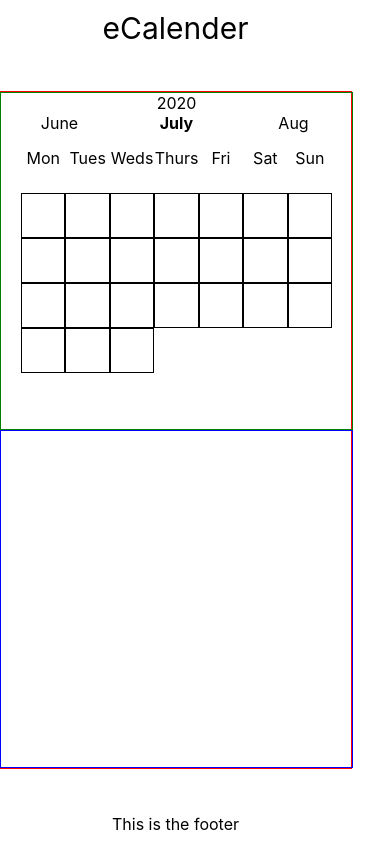
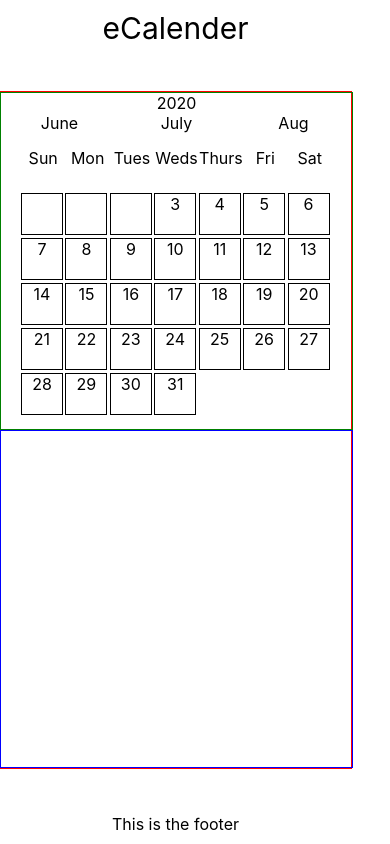
Before and after one commit to chingu-voyages/v20-geckos-team-05, a React (Create React App) app in the folder client/: page / in a window 390 px wide. Built offline with nearby package versions, Linux system fonts and the light colour scheme.

Commit message:
Add component and structure for calender display

```diff
--- a/client/src/App.css
+++ b/client/src/App.css
@@ -22,35 +22,6 @@ font-size: 30px;
  border: solid red 1px;
  display: flex;
  flex-direction: row;
-}
-
-.currentYear {
-  margin-bottom: 10px;
-}
-
-.calenderDisplay {
-  width: 50%;
-  height: 100%;
-  border: solid green 1px;
- }
-
-.monthsDisplay {
-  display: grid;
-  grid-template-columns: repeat(3, 1fr);
-  margin-bottom: 15px;
-}
-
-
-.daysDisplay {
-  margin-left: 20px;
-  margin-right: 20px;
-  display: grid;
-  grid-template-columns: repeat(7, 1fr);
-  grid-template-rows: repeat(6, 45px);
-}
-
-.day {
-  border: solid 1px black;
 }
 
 .eventsDisplay {
--- a/client/src/App.js
+++ b/client/src/App.js
@@ -2,30 +2,9 @@ import React from 'react';
 import logo from './logo.svg';
 import './App.css';
 
+import CalenderDisplay from './components/calenderDisplay/calenderDisplay';
+
 function App() {
-
-let today = new Date();
-let month = new Array();
-
-month[0] = "Jan";
-month[1] = "Feb";
-month[2] = "March";
-month[3] = "April";
-month[4] = "May";
-month[5] = "June";
-month[6] = "July";
-month[7] = "Aug";
-month[8] = "Sept";
-month[9] = "Oct";
-month[10] = "Nov";
-month[11] = "Dec";
-
-
-let currentMonth = month[today.getMonth()];
-let prevMonth = month[today.getMonth() - 1];
-let nextMonth = month[today.getMonth() + 1];
-let currentYear = today.getFullYear();
-
 
   return (
     <div className="app">
@@ -35,47 +14,7 @@ let currentYear = today.getFullYear();
         </div>
       </div>
       <div className="mainContainer">
-        <div className="calenderDisplay">
-          <div className="currrentYear">{currentYear}</div>
-          <div className="monthsDisplay">
-            <div>{prevMonth}</div>
-            <div><strong>{currentMonth}</strong></div>
-            <div>{nextMonth}</div>
-          </div>
-          <div className="daysDisplay">
-            <div>Mon</div>
-            <div>Tues</div>
-            <div>Weds</div>
-            <div>Thurs</div>
-            <div>Fri</div>
-            <div>Sat</div>
-            <div>Sun</div>
-            <div className="day"></div>
-            <div className="day"></div>
-            <div className="day"></div>
-            <div className="day"></div>
-            <div className="day"></div>
-            <div className="day"></div>
-            <div className="day"></div>
-            <div className="day"></div>
-            <div className="day"></div>
-            <div className="day"></div>
-            <div className="day"></div>
-            <div className="day"></div>
-            <div className="day"></div>
-            <div className="day"></div>
-            <div className="day"></div>
-            <div className="day"></div>
-            <div className="day"></div>
-            <div className="day"></div>
-            <div className="day"></div>
-            <div className="day"></div>
-            <div className="day"></div>
-            <div className="day"></div>
-            <div className="day"></div>
-            <div className="day"></div>
-          </div>
-        </div>
+        <CalenderDisplay/>
         <div className="eventsDisplay"></div>
         </div>
         <div className="footer">
@@ -84,5 +23,4 @@ let currentYear = today.getFullYear();
     </div>
   );
 }
-
 export default App;
--- /dev/null
+++ b/client/src/components/CalenderDisplay/calenderDisplay.js
@@ -0,0 +1,70 @@
+import React from 'react';
+import './calenderDisplay.styles.css';
+
+
+function CalenderDisplay() {
+
+    let today = new Date();
+    let currentMonth = today.getMonth();
+
+    const months = [
+      { key: 0, name: "Jan", days: 31, startday: 3 }, { key: 1, name: "Feb", days: 28, startday: 6 }, { key: 2, name: "March", days: 31, startday: 0},
+      { key: 3, name: "April", days: 30, startday: 3}, { key: 4,name: "May",days: 31, startday: 5}, { key: 5,name: "June", days: 30, startday: 1},
+      { key: 6, name: "July", days: 31, startday: 3}, { key: 7, name: "Aug", days: 31, startday: 6 }, { key: 8, name: "Sept", days: 30, startday: 2},
+      { key: 9, name: "Oct", days: 30, startday: 4 }, { key: 10, name: "Nov", days: 30, startday: 0 }, { key: 11, name: "Dec", days: 31, startday: 2}
+    ];
+
+    let days = [];
+
+    let currentMonthDisplay = months[currentMonth].name;
+    let prevMonth = months[currentMonth - 1].name;
+    let nextMonth = months[currentMonth + 1].name;
+    let currentYear = today.getFullYear();
+
+    let startDayOfWeek = months[currentMonth].startday;
+
+    (function createDays() {
+        months.map(month => {
+            if(month.key === currentMonth) {
+                for(let i = 0; i <= month.days; i++) {
+                    days.push(i);
+                }
+            }
+        });
+    })();
+
+    const daysToDisplay = days.map(day =>
+        {
+            if (day < startDayOfWeek) {
+                return <div className="day"></div>
+            } else {
+                return <div className="day">{day}</div>
+            }
+        }
+    );
+
+    return (
+        <div className="calenderDisplay">
+            <div className="currrentYear">{currentYear}</div>
+            <div className="monthsDisplay">
+                <div>{prevMonth}</div>
+                <div>{currentMonthDisplay}</div>
+                <div>{nextMonth}</div>
+            </div>
+            <div className="daysOfWeekDisplay">
+                <div>Sun</div>
+                <div>Mon</div>
+                <div>Tues</div>
+                <div>Weds</div>
+                <div>Thurs</div>
+                <div>Fri</div>
+                <div>Sat</div>
+                {daysToDisplay}
+
+            </div>
+        </div>
+
+      );
+}
+
+export default CalenderDisplay;
--- /dev/null
+++ b/client/src/components/CalenderDisplay/calenderDisplay.styles.css
@@ -0,0 +1,42 @@
+.calenderDisplay {
+    width: 50%;
+    height: 100%;
+    border: solid green 1px;
+   }
+
+.currentYear {
+    margin-bottom: 10px;
+  }
+
+  .monthsDisplay {
+    display: grid;
+    grid-template-columns: repeat(3, 1fr);
+    margin-bottom: 15px;
+  }
+
+
+  .daysOfWeekDisplay {
+    margin-left: 20px;
+    margin-right: 20px;
+    display: grid;
+    grid-template-columns: repeat(7, 1fr);
+    grid-template-rows: repeat(6, 45px);
+  }
+
+  .day {
+    border: solid 1px black;
+    height: 40px;
+    width: 40px;
+  }
+
+
+@media only screen and (max-width: 400px) {
+    .calenderDisplay {
+      height: 50vh;
+      width: inherit;
+    }
+    .eventsDisplay {
+      height: 50vh;
+      width:  inherit;
+    }
+  }
```
